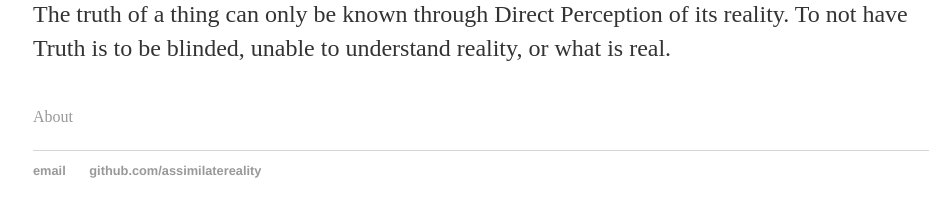
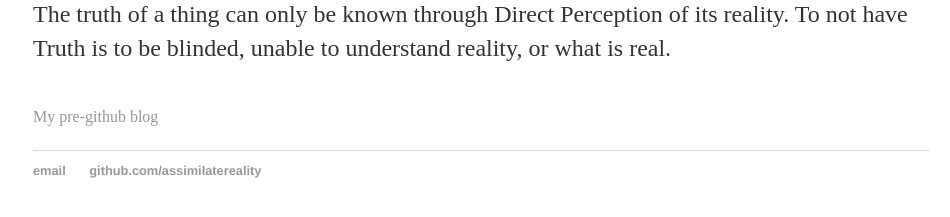
Before and after one commit to assimilatereality/assimilatereality.github.io, a Jekyll site: the page index.html, which Jekyll copies as it is, in a window 1280 px wide. Shown: the part 458-675 px from the top of the page, without its empty margins (159-1109 px from the left). Built offline with Jekyll 4.4.1, drawn with Linux system fonts in a browser that asks for light colours.

Commit message:
Initial commit

```diff
--- a/index.html
+++ b/index.html
@@ -20,7 +20,7 @@
 <p>The Quest. What can it be but a search. The Holy Grail is Truth, Reality. It is to be feared, perhaps more than it is sought, for our minds cannot handle the onslaught of unfiltered reality. The minds of sentient beings alter incoming data by passing it through a filter, selecting and processing into a final reduced information awareness, that is, functional truth. They are effectively in a state of delusion. While necessary to function normally, it hides details that can enable greater understanding and actions. Hence the value potential of the Quest.</p>
 <p>The truth of a thing can only be known through Direct Perception of its reality. To not have Truth is to be blinded, unable to understand reality, or what is real.</p>
 </br>
-<a href="/about">About</a></p>
+<a href="https://www.assimilatereality.tech">My pre-github blog</a></p>
     		</div><!-- /.blurb -->
 		</div><!-- /.container -->
 		<footer>
```
